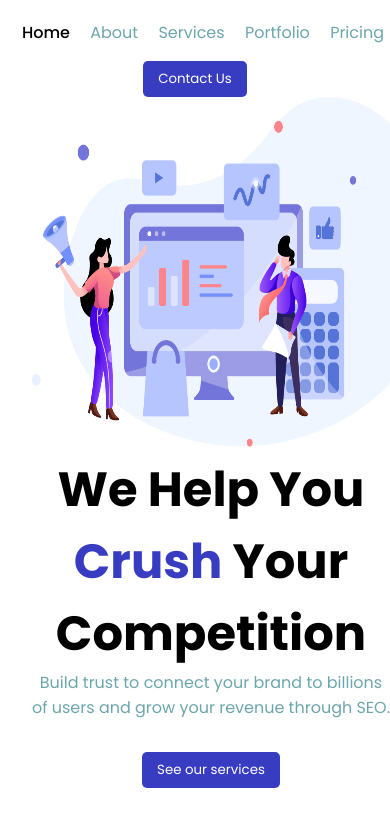
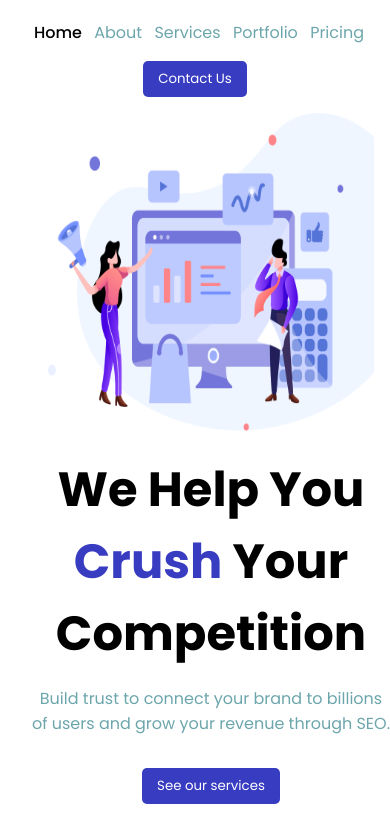
Before and after one commit to ritesh-rks/Project-04, a plain HTML site: page index.html in a window 390 px wide. Shown: the part 76-896 px from the top of the page. Drawn offline with Linux system fonts and the light colour scheme.

Commit message:
did some modification for Mobile view

```diff
--- a/style.css
+++ b/style.css
@@ -80,11 +80,12 @@
         margin-bottom: 1rem;
     }
     .list-item{
-        margin-left: 1rem;
+        margin-left: 0.5rem;
     }
     .banner-container img{
         height: 350px;
     }
+
 }
 
 @media (max-width: 675px)
@@ -95,5 +96,11 @@
        text-align: center;
        margin-bottom: 1rem;
     }
+    .description{
+        margin-top: 1rem;
+    }
+    .banner-container img{
+        padding: 1rem;
+    }
 
 }
```
